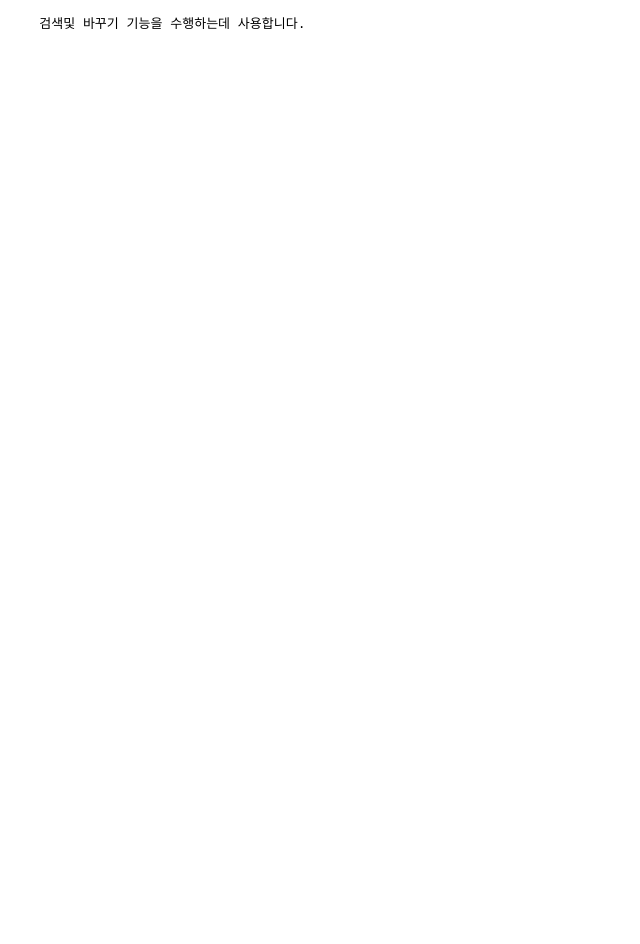
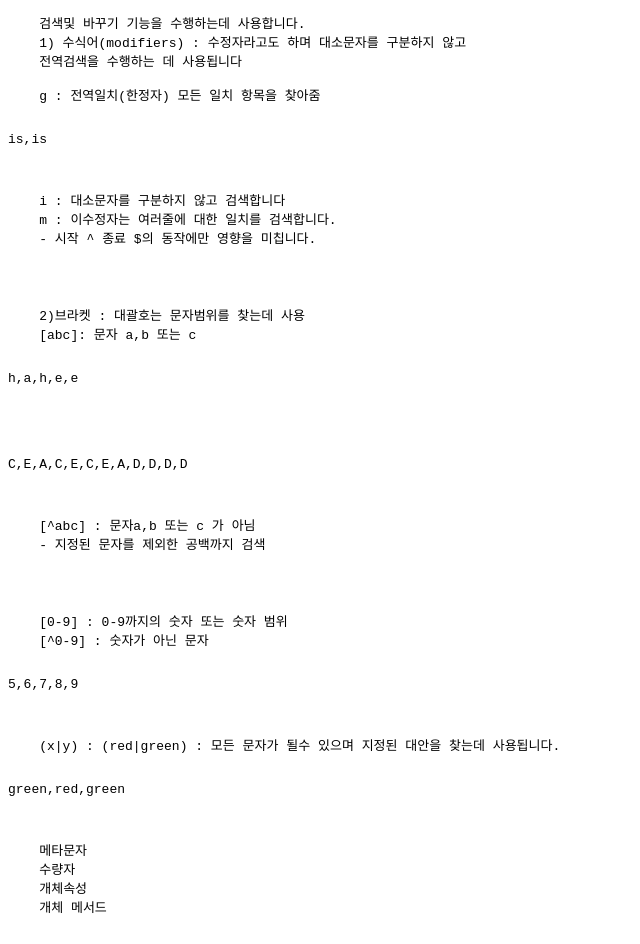
Before and after one commit to limjongseung/edu_korea, a plain HTML site: page javascript/es6/21_정규표현식.html in a window 1280 px wide. Shown: the whole page, without its empty margins (0-640 px from the left). Before the commit the page ends 800 px from the top, so only its background shows below. Drawn offline with Linux system fonts and the light colour scheme.

Commit message:
정규표현식

```diff
--- a/javascript/es6/21_정규표현식.html
+++ b/javascript/es6/21_정규표현식.html
@@ -9,8 +9,77 @@
 <body>
   <pre>
     검색및 바꾸기 기능을 수행하는데 사용합니다.
+    1) 수식어(modifiers) : 수정자라고도 하며 대소문자를 구분하지 않고
+    전역검색을 수행하는 데 사용됩니다
+
+    g : 전역일치(한정자) 모든 일치 항목을 찾아줌
+    <p id="d1"></p>
+    <script>
+      let text = "Is this all there is?"
+      let pattern = /is/g;
+      let result = text.match(pattern);
+
+      document.getElementById("d1").innerHTML = result;
+    </script>
+    i : 대소문자를 구분하지 않고 검색합니다
+    m : 이수정자는 여러줄에 대한 일치를 검색합니다.
+    - 시작 ^ 종료 $의 동작에만 영향을 미칩니다.
+    <p id="d2"></p>
+    <script>
+      let text2 = `Is this
+      all there
+      is`
+      let pattern2 = /^is/m;
+      let result2 = text2.match(pattern2);
+      document.getElementById("d2").innerHTML = result2;
+    </script>
+    2)브라켓 : 대괄호는 문자범위를 찾는데 사용
+    [abc]: 문자 a,b 또는 c
+    <p id="d3"></p>
+    <script>
+      let t3 = "Is this all there is?"
+      let pn = /[a-h]/g;
+      let rt = t3.match(pn);
+      document.getElementById("d3").innerHTML = rt;
+    </script>
+    <p id="d4"></p>
+    <script>
+      let tt = "I SCREAM FOR ICE CREAM! DDDD abcde"
+      let pt = /[A-E]/g;
+      let rt2 = tt. match(pt);
+      document.getElementById("d4").innerHTML=rt2;
+    </script>
+    [^abc] : 문자a,b 또는 c 가 아님
+    - 지정된 문자를 제외한 공백까지 검색
+    <p id="d7"></p>
+    <script>
+      let tttt = "Is this all there is?"
+      let patt = /[^h]/g;
+      let resu = ttt.match(patt);
+      document.getElementById("d7").innerHTML =resu;
+    </script>
+    [0-9] : 0-9까지의 숫자 또는 숫자 범위
+    [^0-9] : 숫자가 아닌 문자
+    <p id="d5"></p>
+    <script>
+      let nb = "123456789";
+      let ptn = /[^1-4]/g; // 1~ 4까지의 숫자가 아닌 다른 숫자가 나오세요
+      let rt3 = nb.match(ptn);
+      document.getElementById("d5").innerHTML = rt3;
+    </script>
+    (x|y) : (red|green) : 모든 문자가 될수 있으며 지정된 대안을 찾는데 사용됩니다.
+    <p id="d6"></p>
+    <script>
+      let tf = "re, green, red, green, gren, gr, blue, yellow";
+      let pat = /(red|green)/g
+      let res = tf.match(pat);
+      document.getElementById("d6").innerHTML = res;
+    </script>
+    메타문자
+    수량자
+    개체속성
+    개체 메서드
   </pre>
-
 
 </body>
 </html>
```
Also changed, not shown: javascript/es6/22_정규표현식.html (added, +91 -0 lines).
